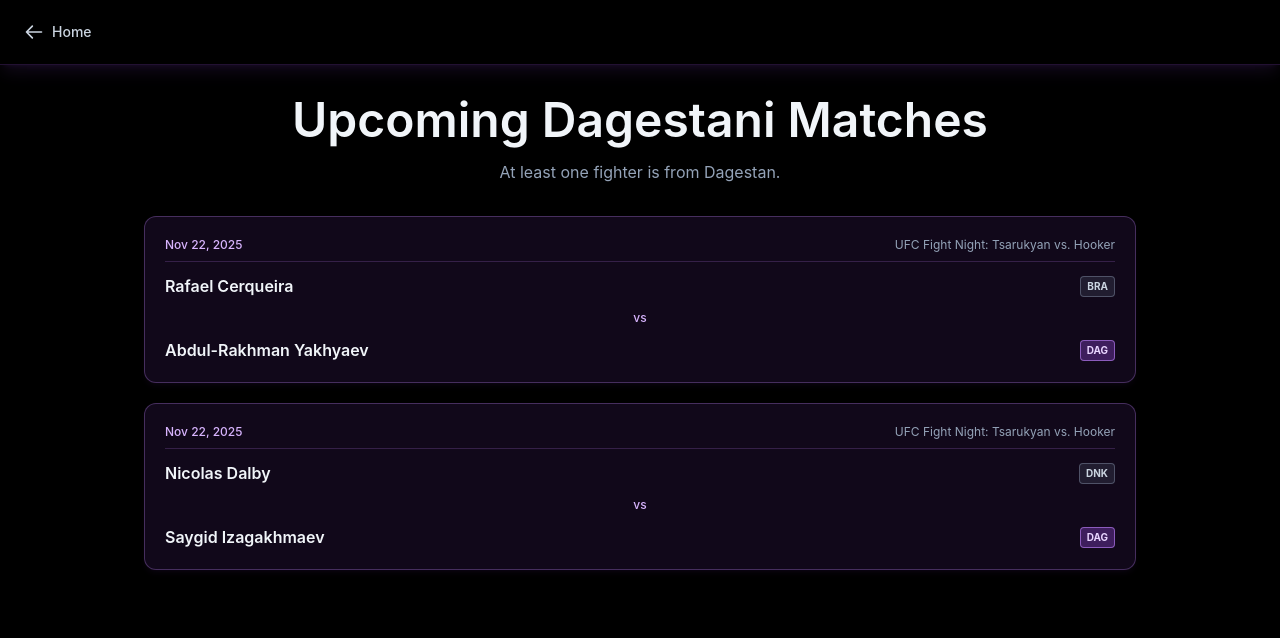
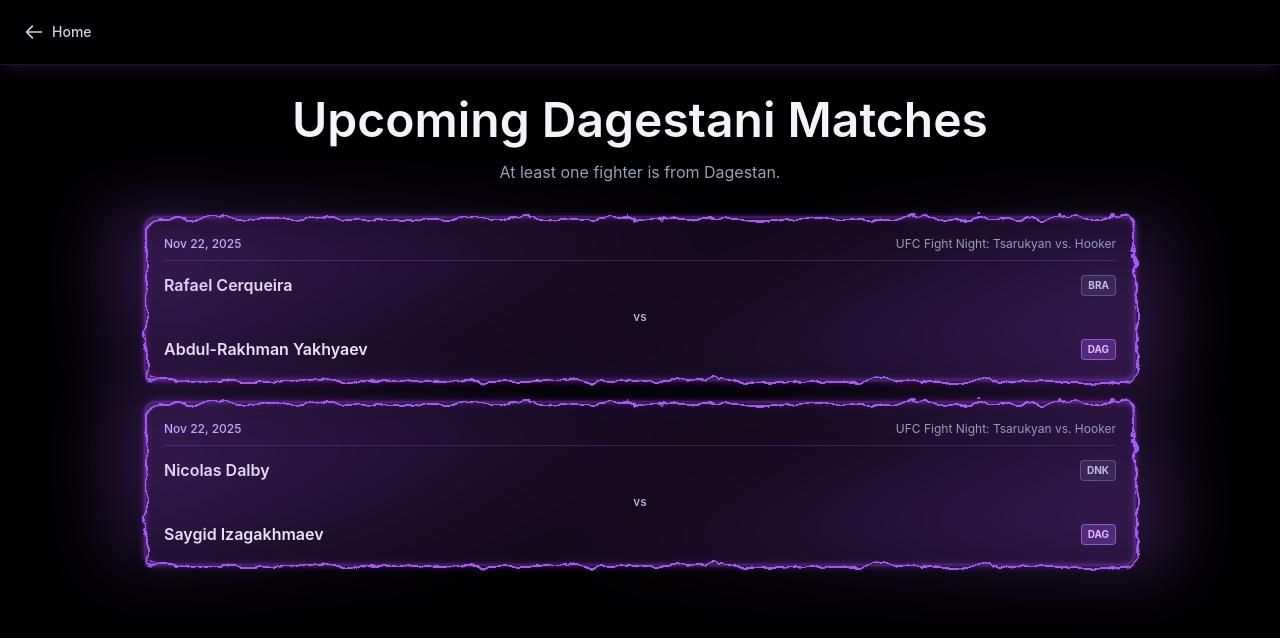
Before and after one commit to point-onefive/dagestani_mma, a Next.js app: page /upcoming in a window 1280 px wide. Shown: the top 638 px of the page. Built offline with nearby package versions, Linux system fonts and the light colour scheme.

Commit message:
Add electric border effect to fight cards and win rate card

```diff
--- /dev/null
+++ b/components/ElectricBorder.css
@@ -0,0 +1,69 @@
+.electric-border {
+  --electric-light-color: oklch(from var(--electric-border-color) l c h);
+  --eb-border-width: 2px;
+  position: relative;
+  border-radius: inherit;
+  overflow: visible;
+  isolation: isolate;
+}
+
+.eb-svg {
+  position: fixed;
+  left: -10000px;
+  top: -10000px;
+  width: 10px;
+  height: 10px;
+  opacity: 0.001;
+  pointer-events: none;
+}
+
+.eb-content {
+  position: relative;
+  border-radius: inherit;
+  z-index: 1;
+}
+
+.eb-layers {
+  position: absolute;
+  inset: 0;
+  border-radius: inherit;
+  pointer-events: none;
+  z-index: 2;
+}
+
+.eb-stroke,
+.eb-glow-1,
+.eb-glow-2,
+.eb-overlay-1,
+.eb-overlay-2,
+.eb-background-glow {
+  position: absolute;
+  inset: 0;
+  border-radius: inherit;
+  pointer-events: none;
+  box-sizing: border-box;
+}
+
+.eb-stroke {
+  border: var(--eb-border-width) solid var(--electric-border-color);
+}
+
+.eb-glow-1 {
+  border: var(--eb-border-width) solid oklch(from var(--electric-border-color) l c h / 0.6);
+  opacity: 0.5;
+  filter: blur(calc(0.5px + (var(--eb-border-width) * 0.25)));
+}
+
+.eb-glow-2 {
+  border: var(--eb-border-width) solid var(--electric-light-color);
+  opacity: 0.5;
+  filter: blur(calc(2px + (var(--eb-border-width) * 0.5)));
+}
+
+.eb-background-glow {
+  z-index: -1;
+  transform: scale(1.08);
+  filter: blur(32px);
+  opacity: 0.3;
+  background: linear-gradient(-30deg, var(--electric-light-color), transparent, var(--electric-border-color));
+}
--- /dev/null
+++ b/components/ElectricBorder.tsx
@@ -0,0 +1,150 @@
+import { useEffect, useId, useLayoutEffect, useRef } from 'react';
+import './ElectricBorder.css';
+
+interface ElectricBorderProps {
+  children: React.ReactNode;
+  color?: string;
+  speed?: number;
+  chaos?: number;
+  thickness?: number;
+  className?: string;
+  style?: React.CSSProperties;
+}
+
+const ElectricBorder = ({
+  children,
+  color = '#a855f7', // purple-500
+  speed = 1,
+  chaos = 0.5,
+  thickness = 2,
+  className,
+  style
+}: ElectricBorderProps) => {
+  const rawId = useId().replace(/[:]/g, '');
+  const filterId = `turbulent-displace-${rawId}`;
+  const svgRef = useRef<SVGSVGElement>(null);
+  const rootRef = useRef<HTMLDivElement>(null);
+  const strokeRef = useRef<HTMLDivElement>(null);
+
+  const updateAnim = () => {
+    const svg = svgRef.current;
+    const host = rootRef.current;
+    if (!svg || !host) return;
+
+    if (strokeRef.current) {
+      strokeRef.current.style.filter = `url(#${filterId})`;
+    }
+
+    const width = Math.max(1, Math.round(host.clientWidth || host.getBoundingClientRect().width || 0));
+    const height = Math.max(1, Math.round(host.clientHeight || host.getBoundingClientRect().height || 0));
+
+    const dyAnims = Array.from(svg.querySelectorAll('feOffset > animate[attributeName="dy"]'));
+    if (dyAnims.length >= 2) {
+      (dyAnims[0] as SVGAnimateElement).setAttribute('values', `${height}; 0`);
+      (dyAnims[1] as SVGAnimateElement).setAttribute('values', `0; -${height}`);
+    }
+
+    const dxAnims = Array.from(svg.querySelectorAll('feOffset > animate[attributeName="dx"]'));
+    if (dxAnims.length >= 2) {
+      (dxAnims[0] as SVGAnimateElement).setAttribute('values', `${width}; 0`);
+      (dxAnims[1] as SVGAnimateElement).setAttribute('values', `0; -${width}`);
+    }
+
+    const baseDur = 6;
+    const dur = Math.max(0.001, baseDur / (speed || 1));
+    [...dyAnims, ...dxAnims].forEach(a => (a as SVGAnimateElement).setAttribute('dur', `${dur}s`));
+
+    const disp = svg.querySelector('feDisplacementMap');
+    if (disp) disp.setAttribute('scale', String(30 * (chaos || 1)));
+
+    const filterEl = svg.querySelector(`#${CSS.escape(filterId)}`);
+    if (filterEl) {
+      filterEl.setAttribute('x', '-200%');
+      filterEl.setAttribute('y', '-200%');
+      filterEl.setAttribute('width', '500%');
+      filterEl.setAttribute('height', '500%');
+    }
+
+    requestAnimationFrame(() => {
+      [...dyAnims, ...dxAnims].forEach(a => {
+        const animEl = a as SVGAnimateElement;
+        if (typeof animEl.beginElement === 'function') {
+          try {
+            animEl.beginElement();
+          } catch {
+            // Silently fail in unsupported browsers
+          }
+        }
+      });
+    });
+  };
+
+  useEffect(() => {
+    updateAnim();
+  }, [speed, chaos]);
+
+  useLayoutEffect(() => {
+    if (!rootRef.current) return;
+    const ro = new ResizeObserver(() => updateAnim());
+    ro.observe(rootRef.current);
+    updateAnim();
+    return () => ro.disconnect();
+  }, []);
+
+  const vars = {
+    ['--electric-border-color' as string]: color,
+    ['--eb-border-width' as string]: `${thickness}px`
+  };
+
+  return (
+    <div ref={rootRef} className={`electric-border ${className ?? ''}`} style={{ ...vars, ...style }}>
+      <svg ref={svgRef} className="eb-svg" aria-hidden={true} focusable="false">
+        <defs>
+          <filter id={filterId} colorInterpolationFilters="sRGB" x="-20%" y="-20%" width="140%" height="140%">
+            <feTurbulence type="turbulence" baseFrequency="0.02" numOctaves={10} result="noise1" seed="1" />
+            <feOffset in="noise1" dx="0" dy="0" result="offsetNoise1">
+              <animate attributeName="dy" values="700; 0" dur="6s" repeatCount="indefinite" calcMode="linear" />
+            </feOffset>
+
+            <feTurbulence type="turbulence" baseFrequency="0.02" numOctaves={10} result="noise2" seed="1" />
+            <feOffset in="noise2" dx="0" dy="0" result="offsetNoise2">
+              <animate attributeName="dy" values="0; -700" dur="6s" repeatCount="indefinite" calcMode="linear" />
+            </feOffset>
+
+            <feTurbulence type="turbulence" baseFrequency="0.02" numOctaves={10} result="noise1" seed="2" />
+            <feOffset in="noise1" dx="0" dy="0" result="offsetNoise3">
+              <animate attributeName="dx" values="490; 0" dur="6s" repeatCount="indefinite" calcMode="linear" />
+            </feOffset>
+
+            <feTurbulence type="turbulence" baseFrequency="0.02" numOctaves={10} result="noise2" seed="2" />
+            <feOffset in="noise2" dx="0" dy="0" result="offsetNoise4">
+              <animate attributeName="dx" values="0; -490" dur="6s" repeatCount="indefinite" calcMode="linear" />
+            </feOffset>
+
+            <feComposite in="offsetNoise1" in2="offsetNoise2" result="part1" />
+            <feComposite in="offsetNoise3" in2="offsetNoise4" result="part2" />
+            <feBlend in="part1" in2="part2" mode="color-dodge" result="combinedNoise" />
+            <feDisplacementMap
+              in="SourceGraphic"
+              in2="combinedNoise"
+              scale="30"
+              xChannelSelector="R"
+              yChannelSelector="B"
+            />
+          </filter>
+        </defs>
+      </svg>
+
+      <div className="eb-layers">
+        <div ref={strokeRef} className="eb-stroke" />
+        <div className="eb-glow-1" />
+        <div className="eb-glow-2" />
+        <div className="eb-background-glow" />
+      </div>
+
+      <div className="eb-content">{children}</div>
+    </div>
+  );
+};
+
+export default ElectricBorder;
--- a/components/FightCard.tsx
+++ b/components/FightCard.tsx
@@ -4,17 +4,25 @@
 import { motion } from 'framer-motion';
 import type { UpcomingMatch } from '@/lib/dagestan';
 import { getCountryCode } from '@/lib/countryUtils';
+import ElectricBorder from './ElectricBorder';
 
 export default function FightCard({ match }: { match: UpcomingMatch }) {
   const labelA = match.isDagestaniA ? 'DAG' : getCountryCode(match.countryA);
   const labelB = match.isDagestaniB ? 'DAG' : getCountryCode(match.countryB);
 
   return (
-    <motion.article
-      whileHover={{ scale: 1.01, y: -2 }}
-      transition={{ type: 'spring', stiffness: 300, damping: 20 }}
-      className="bg-purple-500/10 border border-purple-400/30 rounded-xl p-4 sm:p-5 flex flex-col gap-3 hover:border-purple-400/50 hover:bg-purple-500/15 transition-all shadow-md shadow-purple-500/5"
+    <ElectricBorder
+      color="#a855f7"
+      speed={0.8}
+      chaos={0.4}
+      thickness={2}
+      style={{ borderRadius: '0.75rem' }}
     >
+      <motion.article
+        whileHover={{ scale: 1.01, y: -2 }}
+        transition={{ type: 'spring', stiffness: 300, damping: 20 }}
+        className="bg-purple-500/10 rounded-xl p-4 sm:p-5 flex flex-col gap-3 hover:bg-purple-500/15 transition-all shadow-md shadow-purple-500/5"
+      >
       <div className="flex flex-col sm:flex-row sm:items-center sm:justify-between gap-1 sm:gap-3 pb-2 border-b border-purple-400/20">
         <div className="text-xs font-medium text-purple-300">
           {new Date(match.eventDate).toLocaleDateString('en-US', {
@@ -51,5 +59,6 @@
         </div>
       </div>
     </motion.article>
+    </ElectricBorder>
   );
 }
--- a/components/StatBox.tsx
+++ b/components/StatBox.tsx
@@ -4,6 +4,7 @@
 import { motion, useMotionValue, useSpring, useTransform } from 'framer-motion';
 import { useEffect } from 'react';
 import type { DagestanStats } from '@/lib/dagestan';
+import ElectricBorder from './ElectricBorder';
 
 interface StatBoxProps {
   stats: DagestanStats;
@@ -27,11 +28,18 @@
   const displayMatchCount = matchCount ?? stats.total;
 
   return (
-    <motion.div
-      initial={{ opacity: 0, y: 10 }}
-      animate={{ opacity: 1, y: 0 }}
-      className="mt-6 w-full max-w-lg mx-auto rounded-2xl border-2 border-purple-400/40 bg-black/50 p-6 sm:p-8 shadow-2xl shadow-purple-500/20 ring-1 ring-purple-500/10"
+    <ElectricBorder
+      color="#a855f7"
+      speed={0.6}
+      chaos={0.3}
+      thickness={2}
+      style={{ borderRadius: '1rem' }}
     >
+      <motion.div
+        initial={{ opacity: 0, y: 10 }}
+        animate={{ opacity: 1, y: 0 }}
+        className="mt-6 w-full max-w-lg mx-auto rounded-2xl bg-black/50 p-6 sm:p-8 shadow-2xl shadow-purple-500/20"
+      >
       <div className="text-xs uppercase tracking-wide text-slate-400 text-center mb-3">
         Historical Win Rate
       </div>
@@ -51,5 +59,6 @@
         </div>
       </div>
     </motion.div>
+    </ElectricBorder>
   );
 }
```
